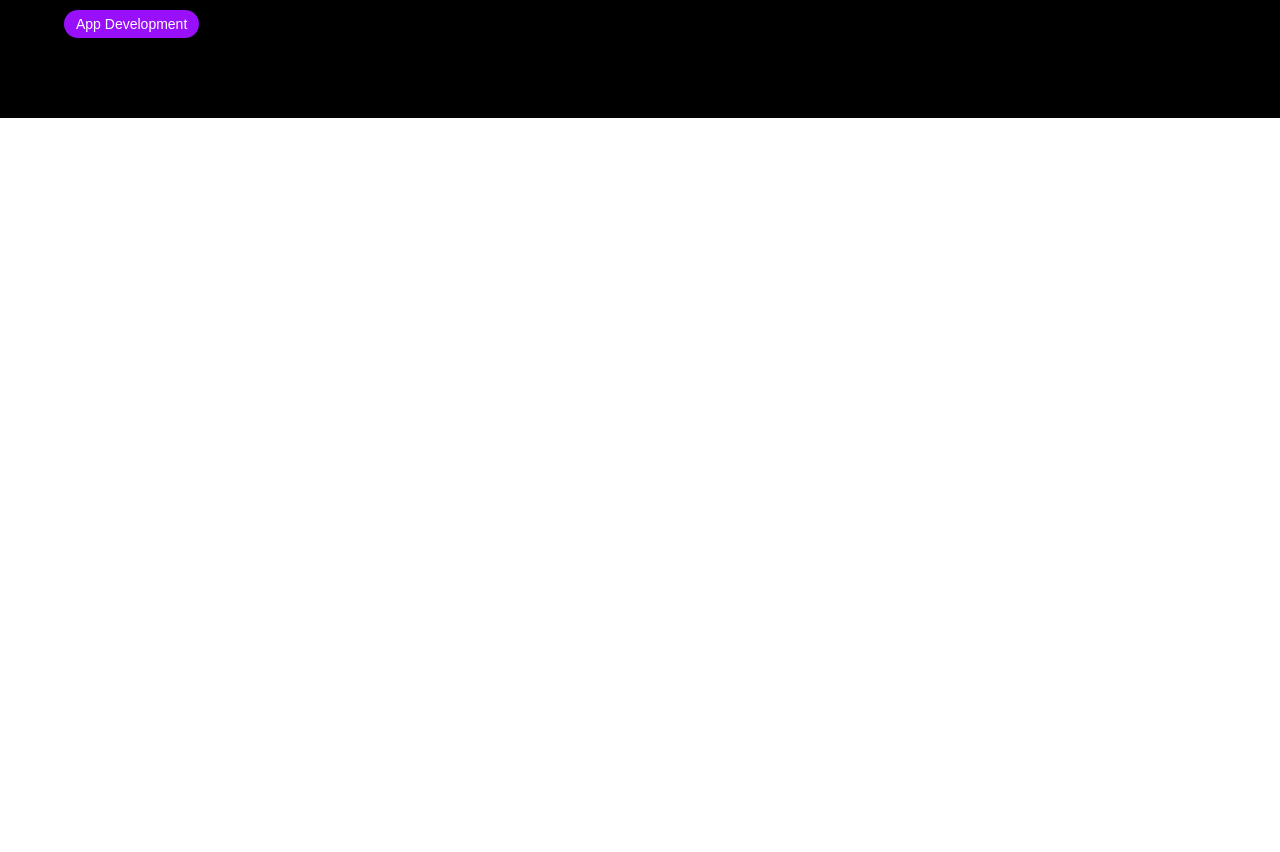
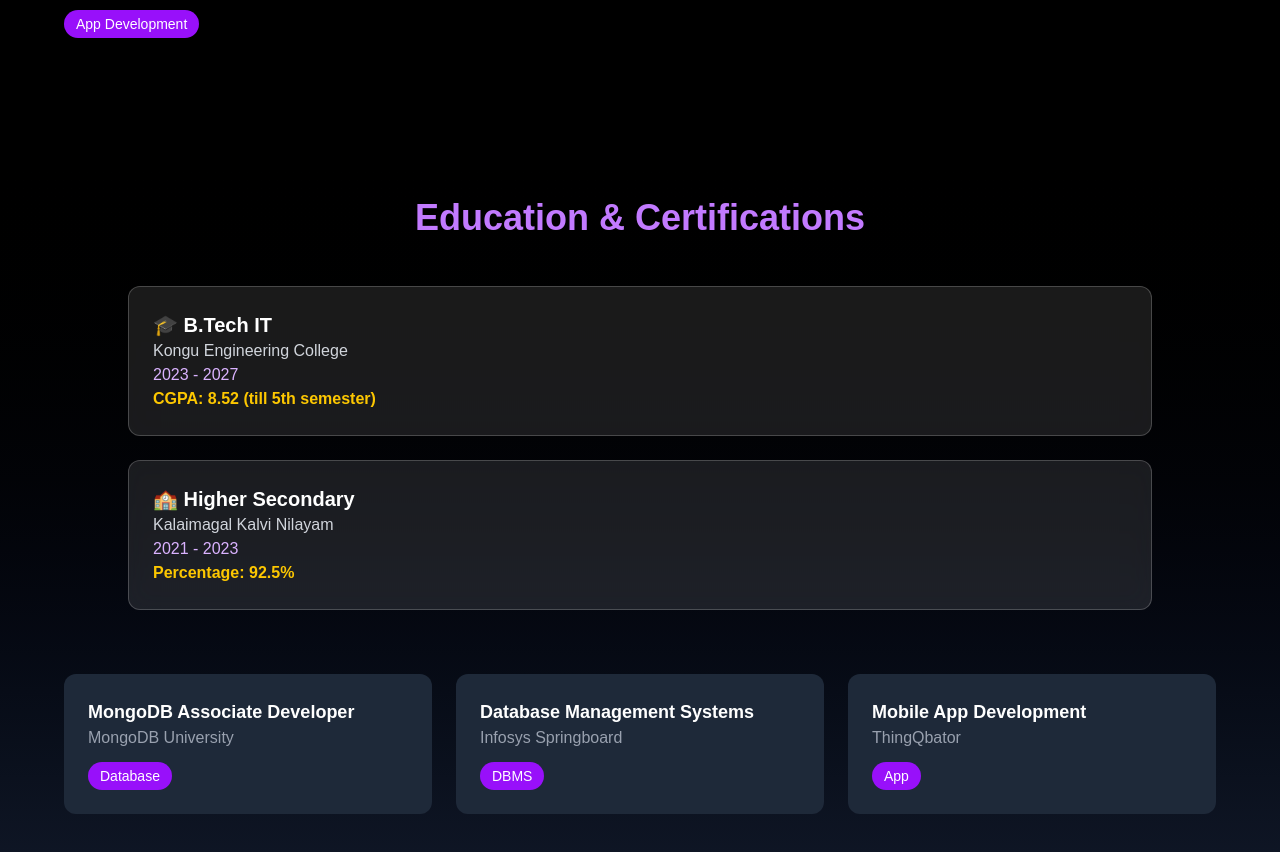
Before and after one commit to Deepika-15B/Deepika-s-Portfolio-Next.js-, a Next.js app: page / in a window 1280 px wide. Shown: the part 1384-2236 px from the top of the page. Before the commit the page ends 1502 px from the top, so only its background shows below. Built offline with nearby package versions, Linux system fonts and the light colour scheme.

Commit message:
Added Education section with certifications

```diff
--- /dev/null
+++ b/app/components/Education.js
@@ -0,0 +1,69 @@
+export default function Education() {
+  return (
+    <section id="education" className="bg-gradient-to-b from-black to-gray-900 text-white py-20 px-6">
+
+      {/* Title */}
+      <h2 className="text-4xl font-bold text-center mb-12 text-purple-400">
+        Education & Certifications
+      </h2>
+
+      {/* EDUCATION TIMELINE */}
+      <div className="max-w-5xl mx-auto mb-16">
+
+        {/* Card 1 */}
+        <div className="bg-white/10 backdrop-blur-md p-6 rounded-xl border border-white/20 mb-6">
+          <h3 className="text-xl font-semibold">🎓 B.Tech IT</h3>
+          <p className="text-gray-300">Kongu Engineering College</p>
+          <p className="text-purple-300">2023 - 2027</p>
+          <p className="text-yellow-400 font-semibold">
+            CGPA: 8.52 (till 5th semester)
+          </p>
+        </div>
+
+        {/* Card 2 */}
+        <div className="bg-white/10 backdrop-blur-md p-6 rounded-xl border border-white/20">
+          <h3 className="text-xl font-semibold">🏫 Higher Secondary</h3>
+          <p className="text-gray-300">Kalaimagal Kalvi Nilayam</p>
+          <p className="text-purple-300">2021 - 2023</p>
+          <p className="text-yellow-400 font-semibold">
+            Percentage: 92.5%
+          </p>
+        </div>
+
+      </div>
+
+      {/* CERTIFICATIONS */}
+      <div className="max-w-6xl mx-auto grid md:grid-cols-3 gap-6">
+
+        {/* Card 1 */}
+        <div className="bg-gray-800 p-6 rounded-xl hover:scale-105 transition">
+          <h3 className="text-lg font-semibold">MongoDB Associate Developer</h3>
+          <p className="text-gray-400">MongoDB University</p>
+          <span className="bg-purple-600 px-3 py-1 text-sm rounded-full mt-3 inline-block">
+            Database
+          </span>
+        </div>
+
+        {/* Card 2 */}
+        <div className="bg-gray-800 p-6 rounded-xl hover:scale-105 transition">
+          <h3 className="text-lg font-semibold">Database Management Systems</h3>
+          <p className="text-gray-400">Infosys Springboard</p>
+          <span className="bg-purple-600 px-3 py-1 text-sm rounded-full mt-3 inline-block">
+            DBMS
+          </span>
+        </div>
+
+        {/* Card 3 */}
+        <div className="bg-gray-800 p-6 rounded-xl hover:scale-105 transition">
+          <h3 className="text-lg font-semibold">Mobile App Development</h3>
+          <p className="text-gray-400">ThingQbator</p>
+          <span className="bg-purple-600 px-3 py-1 text-sm rounded-full mt-3 inline-block">
+            App
+          </span>
+        </div>
+
+      </div>
+
+    </section>
+  );
+}
--- a/app/page.js
+++ b/app/page.js
@@ -1,6 +1,7 @@
 import Navbar from "./components/Navbar";
 import Hero from "./components/Hero";
 import About from "./components/About";
+import Education from "./components/Education";
 
 export default function Home() {
   return (
@@ -8,6 +9,7 @@ export default function Home() {
       <Navbar />
       <Hero />
       <About />
+      <Education />
     </main>
   );
 }
```
